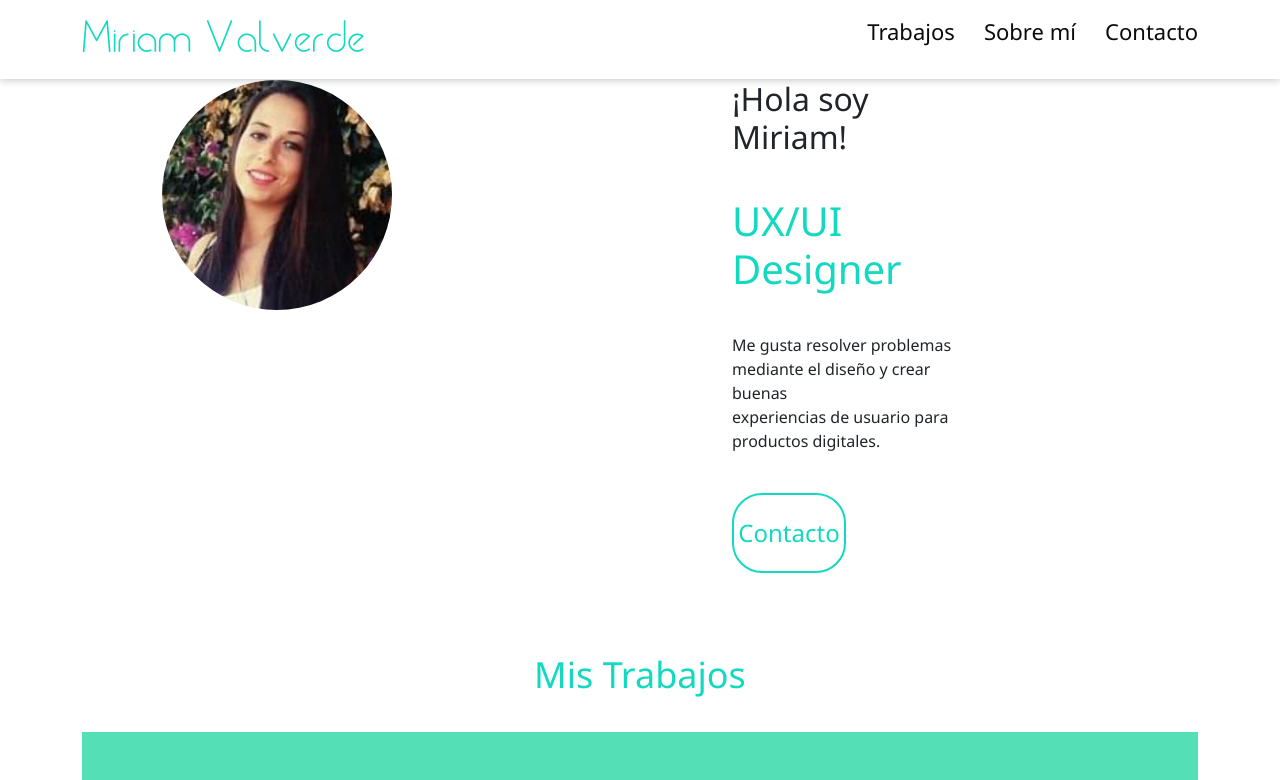
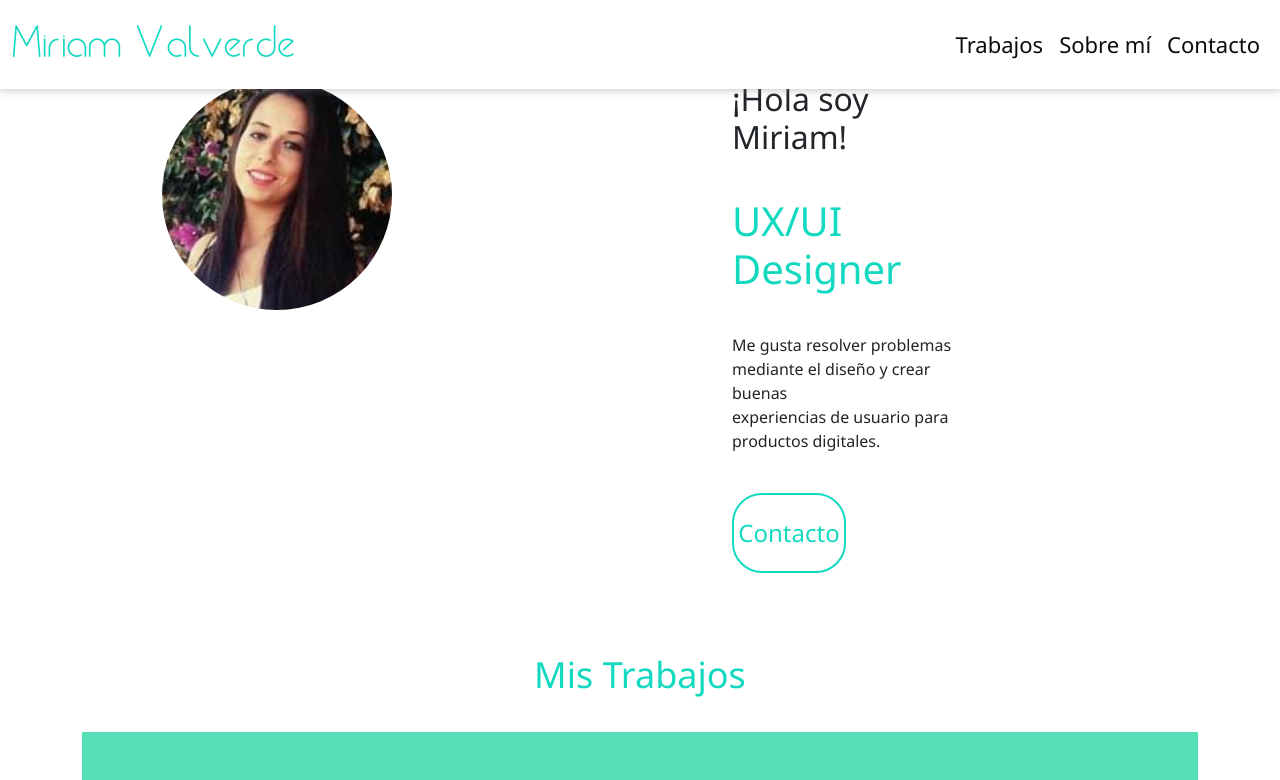
Before and after one commit to MiriamValverde/miriam-design, a plain HTML site: page index.html in a window 1280 px wide. Shown: the top 780 px of the page. Drawn offline with nearby package versions, Linux system fonts and the light colour scheme.

Commit message:
feat: add navbar and change styles to header

```diff
--- a/css/style.css
+++ b/css/style.css
@@ -42,6 +42,9 @@ main {
     display: block;
 }
 
+ul{
+    margin-bottom: 0;
+}
 
 .btn{
     display:flex;
@@ -61,42 +64,36 @@ nav.navbar{
     box-shadow: 0px 1px 8px rgba(129, 122, 122, 0.45);
     position: fixed;
     width: 100%;
-    z-index: 999;
+    z-index: 100;
 }
 
-div.nav-container{
-    padding: 30px;
-    justify-content: space-between;
-    align-items: center;
-}
 
-nav.navbar a{
-    text-decoration: none;
-
-}
-
-a.logo{
+.navbar-light a.logo{
     color: var(--main-color);
     font-family: var(--font-secondary);
-    font-size: 42px;
+    font-size: 32px;
+}
+@media only screen and (min-width: 768px) {
+    .navbar-light a.logo{
+        font-size: 42px;
+    }
 }
 
 .menu-list {
-    list-style: none;
+    margin-left: auto;
 }
 
 .menu-list li{
-    display: inline-block;
-    margin-left: 25px;
     font-size: 22px;
 }
 
-.menu-list li a{
-    color: var(--black-color);
+.menu-list > li > a.nav-link{
+    color: var(--black-color) !important;
+    text-decoration: none;
 }
 
-.menu-list li a:hover{
-    color: var(--main-color);
+.menu-list li a.nav-link:hover{
+    color: var(--main-color) !important;
     transition: all 0.3s ease;
 }
 
@@ -138,7 +135,6 @@ a.logo{
 
 .info-present button{
     background: var(--white-color);
-
 }
 
 .bubble-btn {
--- a/index.html
+++ b/index.html
@@ -5,7 +5,7 @@
   <meta charset="UTF-8">
   <meta http-equiv="X-UA-Compatible" content="IE=edge">
   <meta name="viewport" content="width=device-width, initial-scale=1.0">
-  <title>Portfolio</title>
+  <title>Hi, I'm Miriam!</title>
 
   <link href="https://cdn.jsdelivr.net/npm/bootstrap@5.1.2/dist/css/bootstrap.min.css" rel="stylesheet"
     integrity="sha384-uWxY/CJNBR+1zjPWmfnSnVxwRheevXITnMqoEIeG1LJrdI0GlVs/9cVSyPYXdcSF" crossorigin="anonymous">
@@ -14,28 +14,31 @@
 
 <body>
   <header>
+    <nav class="navbar navbar-expand-lg navbar-light">
+      <div class="container-fluid">
 
-    <nav class="navbar">
+        <a href="#" class="navbar-brand logo">Miriam Valverde</a>
 
-      <div class="container">
-        <div class="logo-container">
-          <a href="" class="logo">Miriam Valverde</a>
-        </div>
-        <div class="menu-container">
-          <ul class="menu-list">
-            <li>
-              <a href="#trabajos">Trabajos</a>
+        <button class="navbar-toggler" type="button" data-bs-toggle="collapse" data-bs-target="#navbarNav"
+          aria-controls="navbarNav" aria-expanded="false" aria-label="Toggle navigation">
+          <span class="navbar-toggler-icon"></span>
+        </button>
+
+        <div class="collapse navbar-collapse menu-container" id="navbarNav">
+          <ul class="navbar-nav menu-list">
+            <li class="nav-item">
+              <a href="#trabajos" class="nav-link">Trabajos</a>
             </li>
-            <li>
-              <a href="#sobre mí">Sobre mí</a>
+            <li class="nav-item">
+              <a href="#sobre mí" class="nav-link">Sobre mí</a>
             </li>
-            <li>
-              <a href="#contacto">Contacto</a>
+            <li class="nav-item">
+              <a href="#contacto" class="nav-link">Contacto</a>
             </li>
           </ul>
         </div>
+
       </div>
-
     </nav>
 
     <div class="container">
@@ -99,7 +102,7 @@
         </div>
 
         <div class="yoga-img">
-          <img src="images/yogahelp.png" alt="">
+          <!-- <img src="images/yogahelp.png" alt=""> -->
         </div>
 
       </div>
@@ -122,7 +125,7 @@
         </div>
 
         <div class="nike-img">
-          <img src="images/nikeapp.png" alt="">
+          <!-- <img src="images/nikeapp.png" alt=""> -->
         </div>
 
       </div>
@@ -146,7 +149,7 @@
         </div>
 
         <div class="revista-img">
-          <img src="images/revista.png" alt="">
+          <!-- <img src="images/revista.png" alt=""> -->
         </div>
 
       </div>
@@ -155,7 +158,7 @@
 
     <div id="sobre mí" class="container container-sobremi">
       <div class="sobremi-img">
-        <img src="images/Fotosobremi.png" alt="">
+        <!-- <img src="images/Fotosobremi.png" alt=""> -->
       </div>
 
       <div class="sobremi-info">
```
